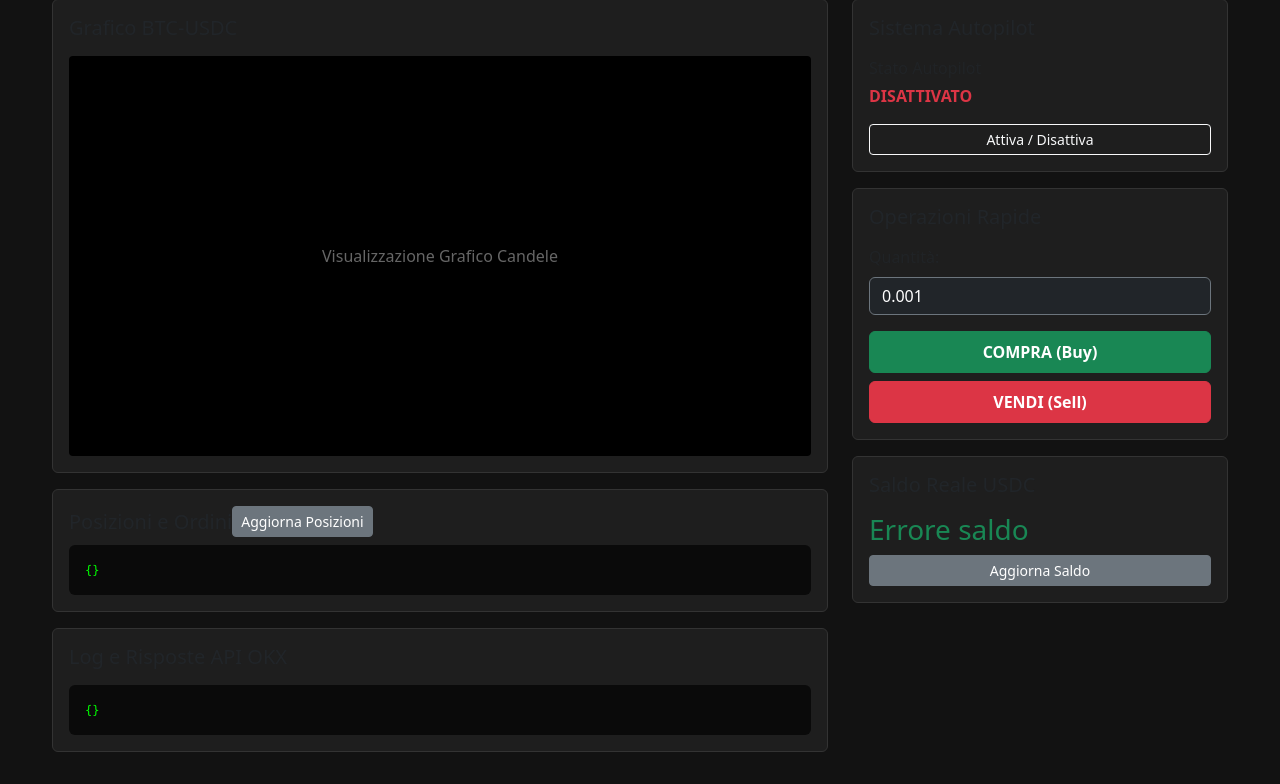
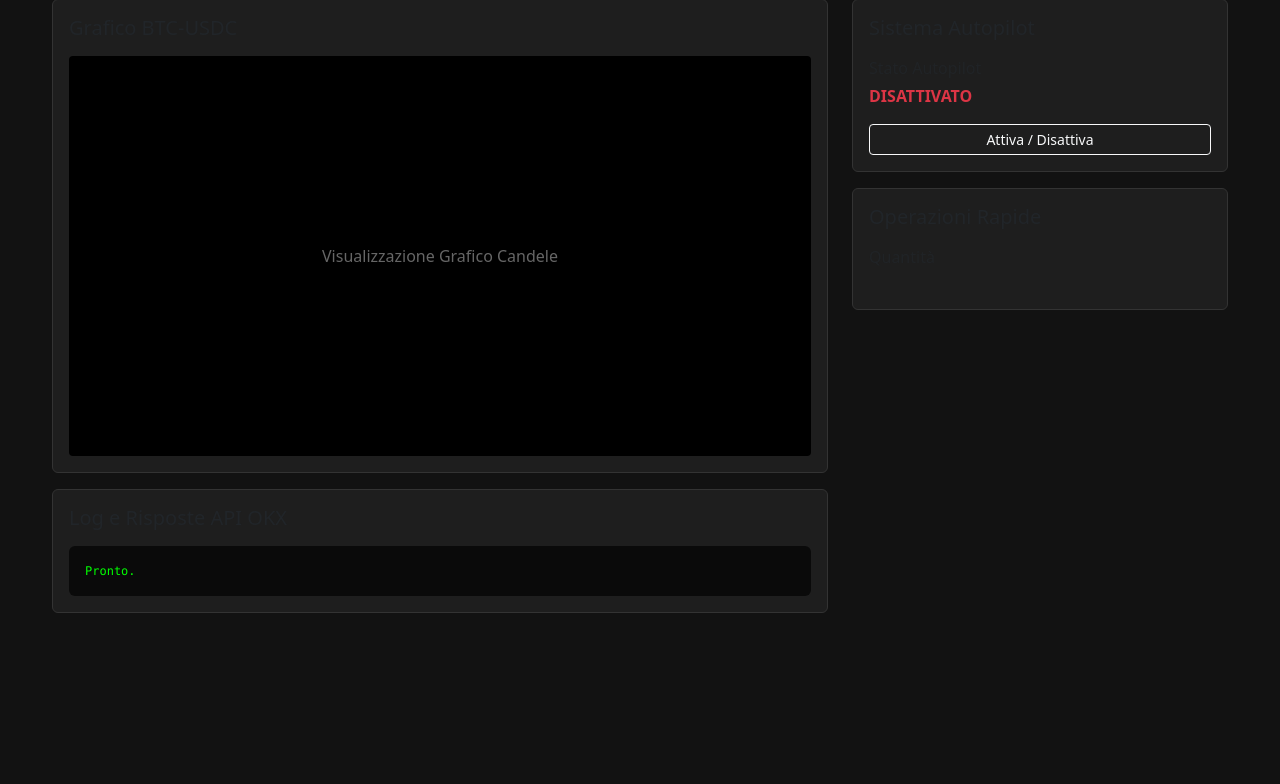
Before and after one commit to andrycally1993-ops/trading-app, a Flask app: page / in a window 1280 px wide. Shown: the part 79-863 px from the top of the page. After the commit the page ends 692 px from the top, so only its background shows below. Run offline with Flask 3, Linux system fonts and the light colour scheme; data that the repository does not hold is empty.

Commit message:
Remove positions/orders and balance display sections
Removed sections for positions/orders and balance display, along with associated scripts.

```diff
--- a/templates/index.html
+++ b/templates/index.html
@@ -26,15 +26,6 @@
                     </div>
                 </div>
 
-                <!-- NUOVA SEZIONE: Posizioni / Ordini Fatti -->
-                <div class="card p-3 mb-3">
-                    <div class="d-flex justify-content: space-between align-items-center mb-2">
-                        <h5 class="mb-0">Posizioni e Ordini</h5>
-                        <button class="btn btn-secondary btn-sm" onclick="loadPositions()">Aggiorna Posizioni</button>
-                    </div>
-                    <pre id="positions-output" class="p-3 rounded mb-0" style="max-height: 150px; overflow-y: auto;">Nessuna posizione caricata.</pre>
-                </div>
-
                 <!-- Sezione Log e Risposte API OKX -->
                 <div class="card p-3">
                     <h5 class="mb-3">Log e Risposte API OKX</h5>
@@ -56,105 +47,4 @@
                 <div class="card p-3 mb-3">
                     <h5 class="mb-3">Operazioni Rapide</h5>
                     <div class="mb-3">
-                        <label for="order-size" class="form-label text-muted">Quantità:</label>
-                        <input type="text" id="order-size" class="form-control bg-dark text-white border-secondary" value="0.001">
-                    </div>
-                    <div class="d-grid gap-2">
-                        <button class="btn btn-success fw-bold py-2" onclick="executeOrder('buy')">COMPRA (Buy)</button>
-                        <button class="btn btn-danger fw-bold py-2" onclick="executeOrder('sell')">VENDI (Sell)</button>
-                    </div>
-                </div>
-
-                <!-- Saldo Reale -->
-                <div class="card p-3">
-                    <h5 class="mb-3">Saldo Reale USDC</h5>
-                    <h3 id="balance-display" class="text-success mb-2">Caricamento...</h3>
-                    <button class="btn btn-secondary btn-sm w-100" onclick="checkBalance()">Aggiorna Saldo</button>
-                </div>
-            </div>
-        </div>
-    </div>
-
-    <script>
-        let autopilotActive = false;
-
-        function logResponse(data) {
-            document.getElementById('api-log').innerText = JSON.stringify(data, null, 2);
-        }
-
-        function checkBalance() {
-            fetch('/api/balance')
-                .then(res => res.json())
-                .then(data => {
-                    logResponse(data);
-                    try {
-                        let ccyBal = data.data[0].details.find(d => d.ccy === 'USDC');
-                        if (ccyBal) {
-                            document.getElementById('balance-display').innerText = ccyBal.availBal + " USDC";
-                        } else {
-                            document.getElementById('balance-display').innerText = "0 USDC";
-                        }
-                    } catch (e) {
-                        document.getElementById('balance-display').innerText = "Errore saldo";
-                    }
-                })
-                .catch(err => {
-                    document.getElementById('api-log').innerText = "Errore di rete: " + err;
-                });
-        }
-
-        function executeOrder(side) {
-            let size = document.getElementById('order-size').value;
-            let url = side === 'buy' ? '/api/buy' : '/api/sell';
-
-            fetch(url, {
-                method: 'POST',
-                headers: { 'Content-Type': 'application/json' },
-                body: JSON.stringify({ size: size })
-            })
-            .then(res => res.json())
-            .then(data => {
-                logResponse(data);
-                checkBalance();
-                loadPositions();
-            })
-            .catch(err => {
-                document.getElementById('api-log').innerText = "Errore ordine: " + err;
-            });
-        }
-
-        function loadPositions() {
-            fetch('/api/positions')
-                .then(res => res.json())
-                .then(data => {
-                    document.getElementById('positions-output').innerText = JSON.stringify(data, null, 2);
-                    logResponse(data);
-                })
-                .catch(err => {
-                    document.getElementById('positions-output').innerText = "Errore: " + err;
-                });
-        }
-
-        function toggleAutopilot() {
-            autopilotActive = !autopilotActive;
-            let statusEl = document.getElementById('autopilot-status');
-            statusEl.innerText = autopilotActive ? "ATTIVO" : "DISATTIVATO";
-            statusEl.className = autopilotActive ? "fw-bold mb-3 text-success" : "fw-bold mb-3 text-danger";
-
-            fetch('/api/autopilot', {
-                method: 'POST',
-                headers: { 'Content-Type': 'application/json' },
-                body: JSON.stringify({ action: autopilotActive })
-            })
-            .then(res => res.json())
-            .then(data => logResponse(data))
-            .catch(err => logResponse({ error: err }));
-        }
-
-        window.onload = function() {
-            checkBalance();
-            loadPositions();
-        };
-    </script>
-</body>
-</html>
+                        <label for="order-size" class="form-label text-muted">Quantità
```
